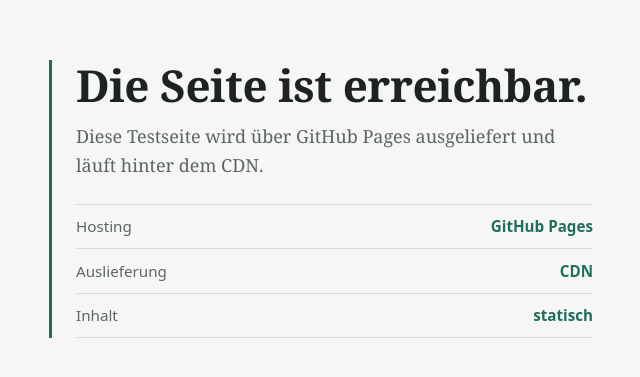
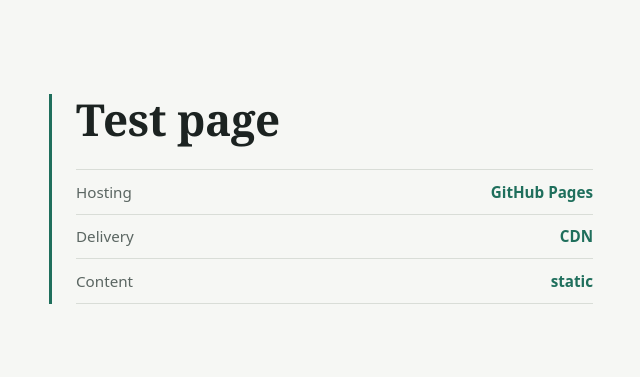
Before and after one commit to dejasiana/laramoric-de-site, a plain HTML site: page index.html in a window 1280 px wide. Shown: the part 201-578 px from the top of the page, without its empty margins (319-959 px from the left). Drawn offline with Linux system fonts and the light colour scheme.

Commit message:
Update headings and list items in index.html

```diff
--- a/index.html
+++ b/index.html
@@ -68,12 +68,11 @@
 </head>
 <body>
   <main>
-    <h1>Die Seite ist erreichbar.</h1>
-    <p>Diese Testseite wird über GitHub Pages ausgeliefert und läuft hinter dem CDN.</p>
+    <h1>Test page</h1>
     <ul>
       <li><span>Hosting</span><span>GitHub Pages</span></li>
-      <li><span>Auslieferung</span><span>CDN</span></li>
-      <li><span>Inhalt</span><span>statisch</span></li>
+      <li><span>Delivery</span><span>CDN</span></li>
+      <li><span>Content</span><span>static</span></li>
     </ul>
   </main>
 </body>
```
